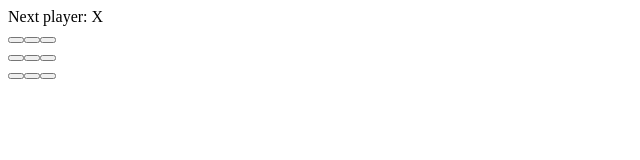
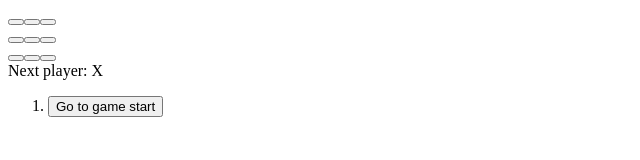
Before and after one commit to noavrd/Tic-Tac-Toe-React, a React app in the folder tic-tac-toe/: page / in a window 1280 px wide. Shown: the whole page, without its empty margins (0-640 px from the left). Built offline with nearby package versions, Linux system fonts and the light colour scheme.

Commit message:
finish game

```diff
--- a/tic-tac-toe/src/index.js
+++ b/tic-tac-toe/src/index.js
@@ -2,34 +2,41 @@ import React from "react";
 import ReactDOM from "react-dom";
 import "./index.js"
 
-class Square extends React.Component {
-  constructor(props) {
-    super(props);
-    this.state = {
-      value: null
-    };
-  }
-    render() {
+//functuon example
+function Square(props) {
   return (
-        <button className="square"
-        onClick = {() => {this.setState({value: 'x'})}}>
-          {this.state.value}
+    <button className="square" onClick={props.onClick}>
+      {props.value}
     </button>
   );
 }
-}
+
+
+//class example
+// class Square extends React.Component {
+//     render() {
+//       return (
+//         <button className="square"
+//         onClick = {() => {this.props.onClick({value: 'X'})}}>
+//           {this.props.value}
+//         </button>
+//         );
+//     }
+// }
 
 class Board extends React.Component {
   renderSquare(i) {
-      return <Square value={i}/>;
+    return (
+      <Square
+        value={this.props.squares[i]}
+        onClick={() => this.props.onClick(i)}
+      />
+    );
   }
 
   render() {
-      const status = 'Next player: X';
-
     return (
       <div>
-          <div className="status">{status}</div>
         <div className="board-row">
           {this.renderSquare(0)}
           {this.renderSquare(1)}
@@ -51,20 +58,80 @@ class Square extends React.Component {
 }
 
 class Game extends React.Component {
+  constructor(props) {
+    super(props);
+    this.state = {
+      history: [{
+        squares: Array(9).fill(null)
+      }],
+      stepNumber: 0,
+      xIsNext: true
+    };
+  }
+
+  handleClick(i) {
+    const history = this.state.history.slice(0, this.state.stepNumber + 1);
+    const current = history[history.length - 1];
+    const squares = current.squares.slice();
+    if (calculateWinner(squares) || squares[i]) {
+      return;
+    }
+    squares[i] = this.state.xIsNext ? 'X' : 'O';
+    this.setState({
+      history: history.concat([{
+        squares: squares
+      }]),
+      stepNumber: history.length,
+      xIsNext: !this.state.xIsNext,
+    });
+  }
+
+  jumpTp(step) {
+    this.setState({
+      stepNumber: step,
+      xIsNext: (step % 2) === 0
+    })
+  }
   render() {
+    const history = this.state.history;
+    const current = history[this.state.stepNumber];
+    const winner = calculateWinner(current.squares);
+
+    const moves = history.map((step, move) => {
+      const desc = move ?
+      'Go to move ' + move :
+      'Go to game start';
+      return (
+        <li key={move}>
+          <button onClick={() => this.jumpTp(move)}>{desc}</button>
+        </li>
+      )
+    })
+
+    let status;
+    if (winner) {
+      status = 'Winner: ' + winner;
+    } else {
+      status = 'Next player: ' + (this.state.xIsNext ? 'X' : 'O');
+    }
+
     return (
       <div className="game">
         <div className="game-board">
-            <Board />
+          <Board
+            squares={current.squares}
+            onClick={(i) => this.handleClick(i)}
+          />
         </div>
         <div className="game-info">
-            <div>{/* status */}</div>
-            <ol>{/* TODO */}</ol>
+          <div>{status}</div>
+          <ol>{moves}</ol>
         </div>
       </div>
     );
   }
 }
+
 
   // ========================================
 
@@ -72,3 +139,23 @@ class Square extends React.Component {
     <Game />,
     document.getElementById('root')
   );
+
+  function calculateWinner(squares) {
+    const lines = [
+      [0, 1, 2],
+      [3, 4, 5],
+      [6, 7, 8],
+      [0, 3, 6],
+      [1, 4, 7],
+      [2, 5, 8],
+      [0, 4, 8],
+      [2, 4, 6],
+    ];
+    for (let i = 0; i < lines.length; i++) {
+      const [a, b, c] = lines[i];
+      if (squares[a] && squares[a] === squares[b] && squares[a] === squares[c]) {
+        return squares[a];
+      }
+    }
+    return null;
+  }
```
Also changed, not shown: tic-tac-toe/src/index.css (indentation only). Lines whose indentation alone changed are shown as unchanged.
